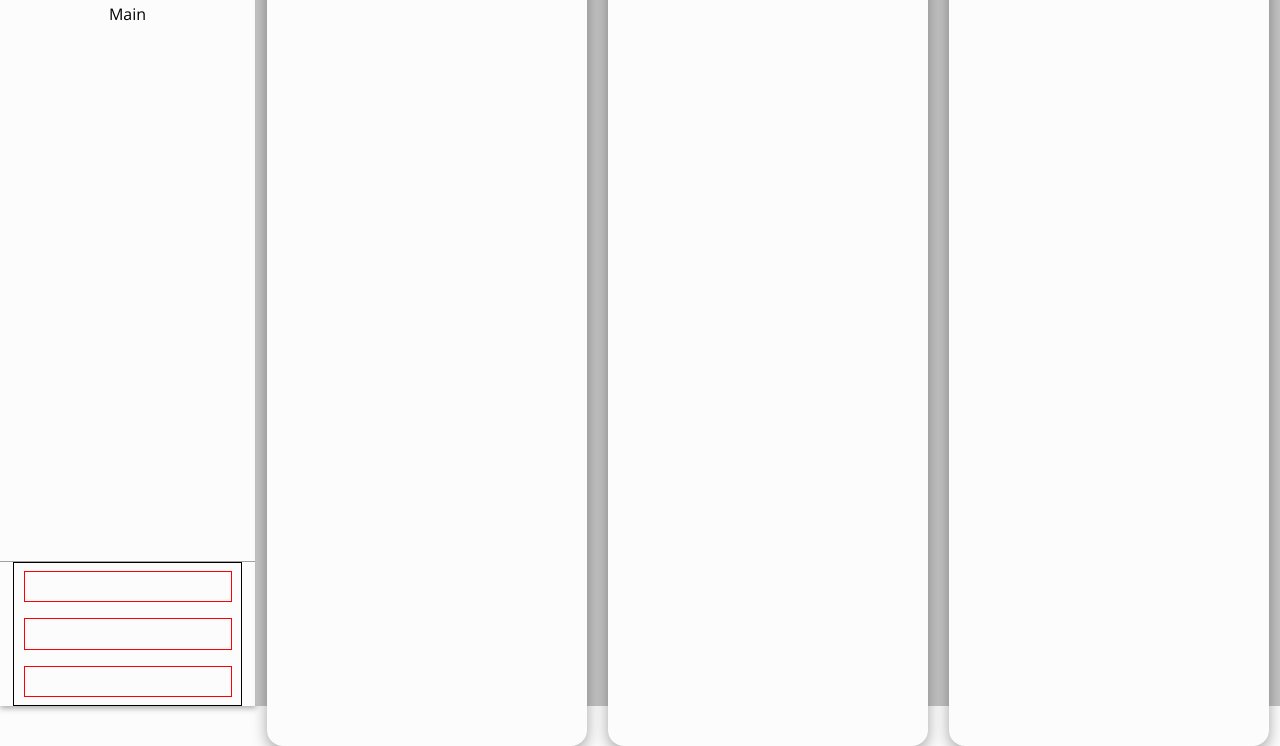
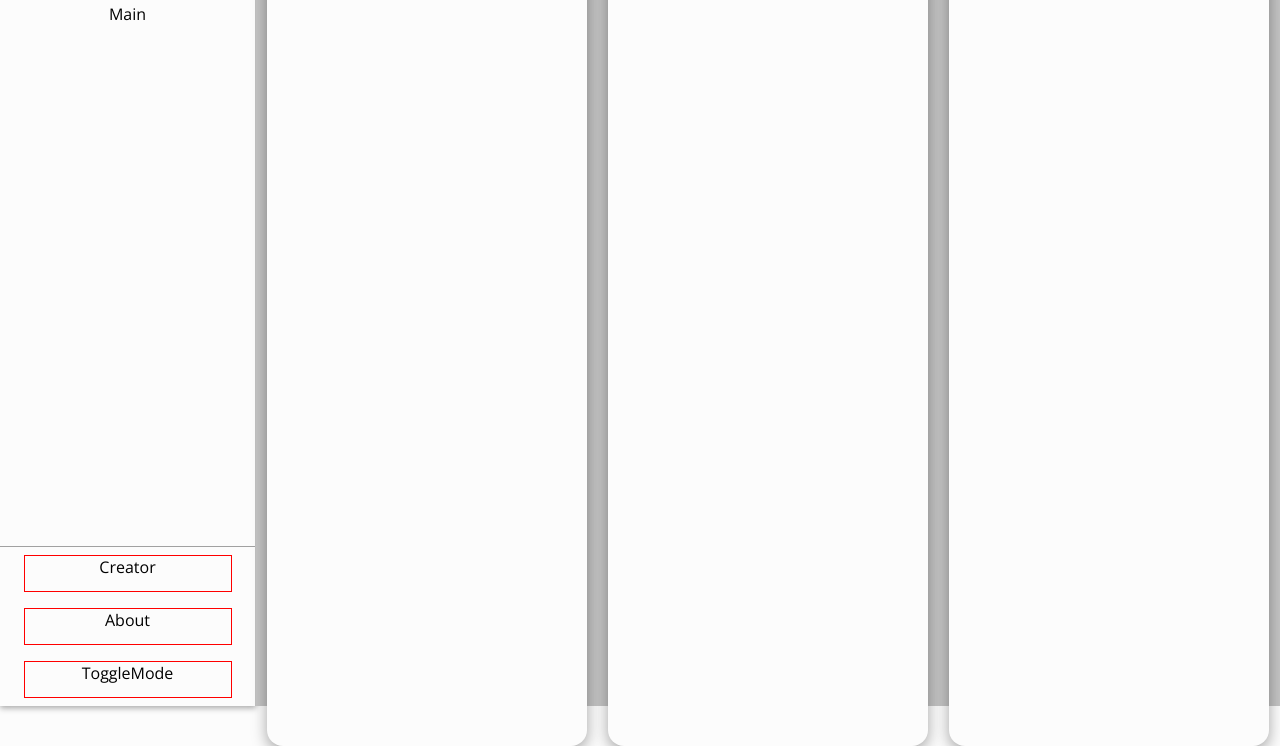
Before and after one commit to iSMP14/keepDoingTM, a website built with Vite: page index.html in a window 1280 px wide. Shown: the part 94-840 px from the top of the page. Built offline with nearby package versions, Linux system fonts and the light colour scheme.

Commit message:
Añadidos varios

```diff
--- a/index.html
+++ b/index.html
@@ -30,11 +30,9 @@
       </div>
       <div class="sidebar_main">Main</div>
       <footer class="sidebar_footer">
-        <div class="sidebar_footer--containerOne">
-          <div class="footer__creator"></div>
-          <div class="footer__about"></div>
-          <div class="footer__darkmode"></div>
-        </div>
+        <div class="footer__creator">Creator</div>
+        <div class="footer__about">About</div>
+        <div class="footer__darkmode">ToggleMode</div>
       </footer>
     </aside>
     <main class="task_container">
--- a/styles.css
+++ b/styles.css
@@ -166,18 +166,7 @@ body {
     height: 10rem;
     border-top: 1px solid #A1A1A1;
     display: flex;
-
-
-    & .sidebar_footer--containerOne{
-
-      width: 30rem;
-      height: 9rem;
-      display: flex;
-      flex-direction: column;
-      justify-content: space-between;
-      border: 1px solid black;
-      width: 90%;
-      margin: auto;
+    flex-direction: column;
 
       & .footer__creator{
         border: 1px solid red;
@@ -200,7 +189,6 @@ body {
       }
     }
   }
-}
 
 
   /* Main config*/
```
